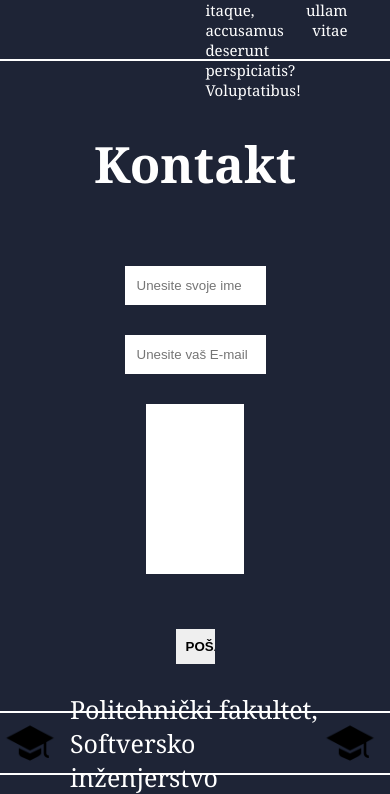
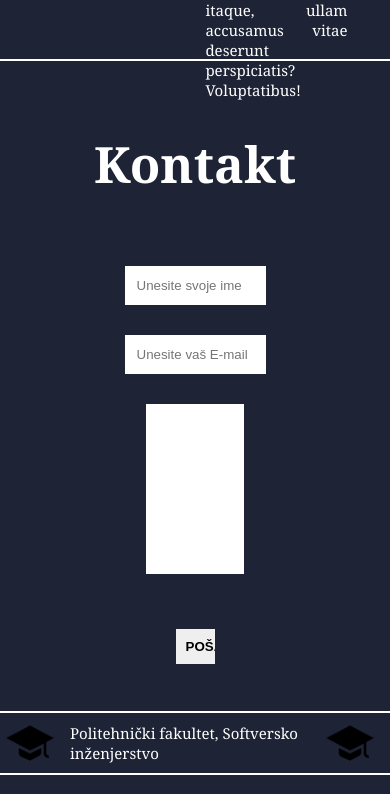
Before and after one commit to samedinho30/Portfolio, a plain HTML site: page index.html in a window 390 px wide. Shown: the part 4980-5774 px from the top of the page. Drawn offline with Linux system fonts and the light colour scheme.

Commit message:
Zvrseno sve

```diff
--- a/style.css
+++ b/style.css
@@ -415,10 +415,13 @@ html{
         font-size: 20px;
         text-align: center;
     }
+    .footer{
+        font-size: 15px;
+    }
 
 }
 
-@media only screen and (min-width: 768px) and (max-width: 1023px){
+@media only screen and (min-width: 768px) and (max-width: 1024px){
     #about .slika img{
         width:200px; ;
     }
```
